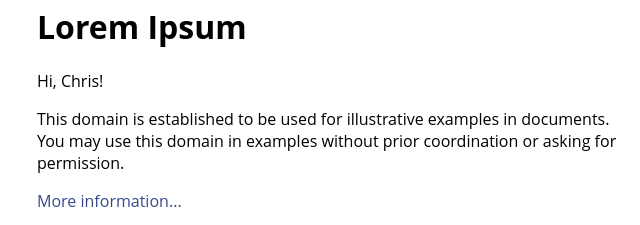
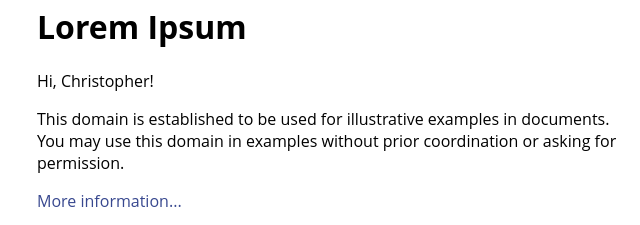
Before and after one commit to heidelmark/gitflow-demo, a plain HTML site: page index.html in a window 1280 px wide. Shown: the part 146-371 px from the top of the page, 303-943 px from the left. Drawn offline with Linux system fonts and the light colour scheme.

Commit message:
Fixing typo in Chris's name. [MERCKX-008]

```diff
--- a/index.html
+++ b/index.html
@@ -15,7 +15,7 @@
 <body>
 <div>
     <h1>Lorem Ipsum</h1>
-    <p>Hi, Chris!</p>
+    <p>Hi, Christopher!</p>
     <p>This domain is established to be used for illustrative examples in documents. You may use this
     domain in examples without prior coordination or asking for permission.</p>
     <p><a href="http://www.iana.org/domains/example">More information...</a></p>
```
